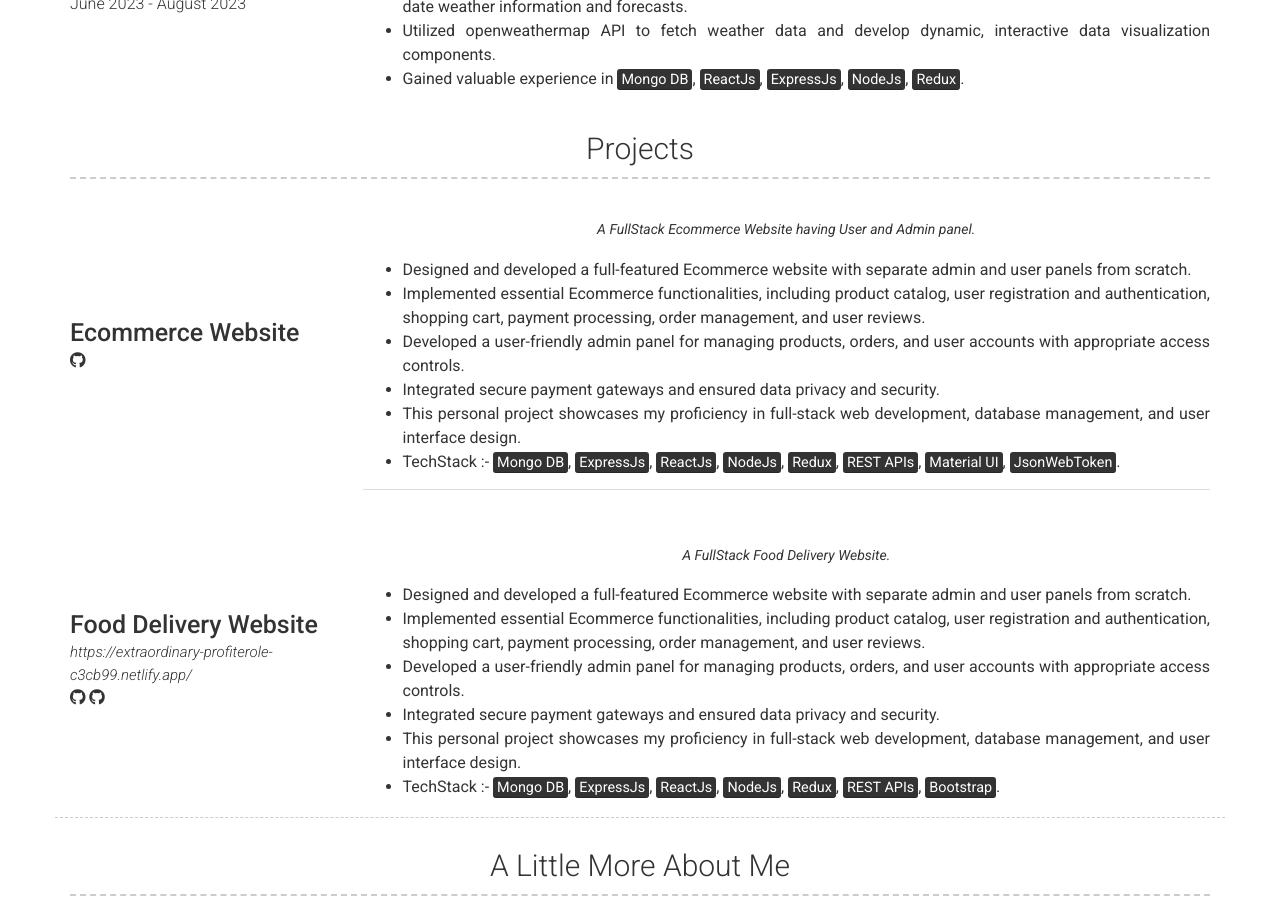
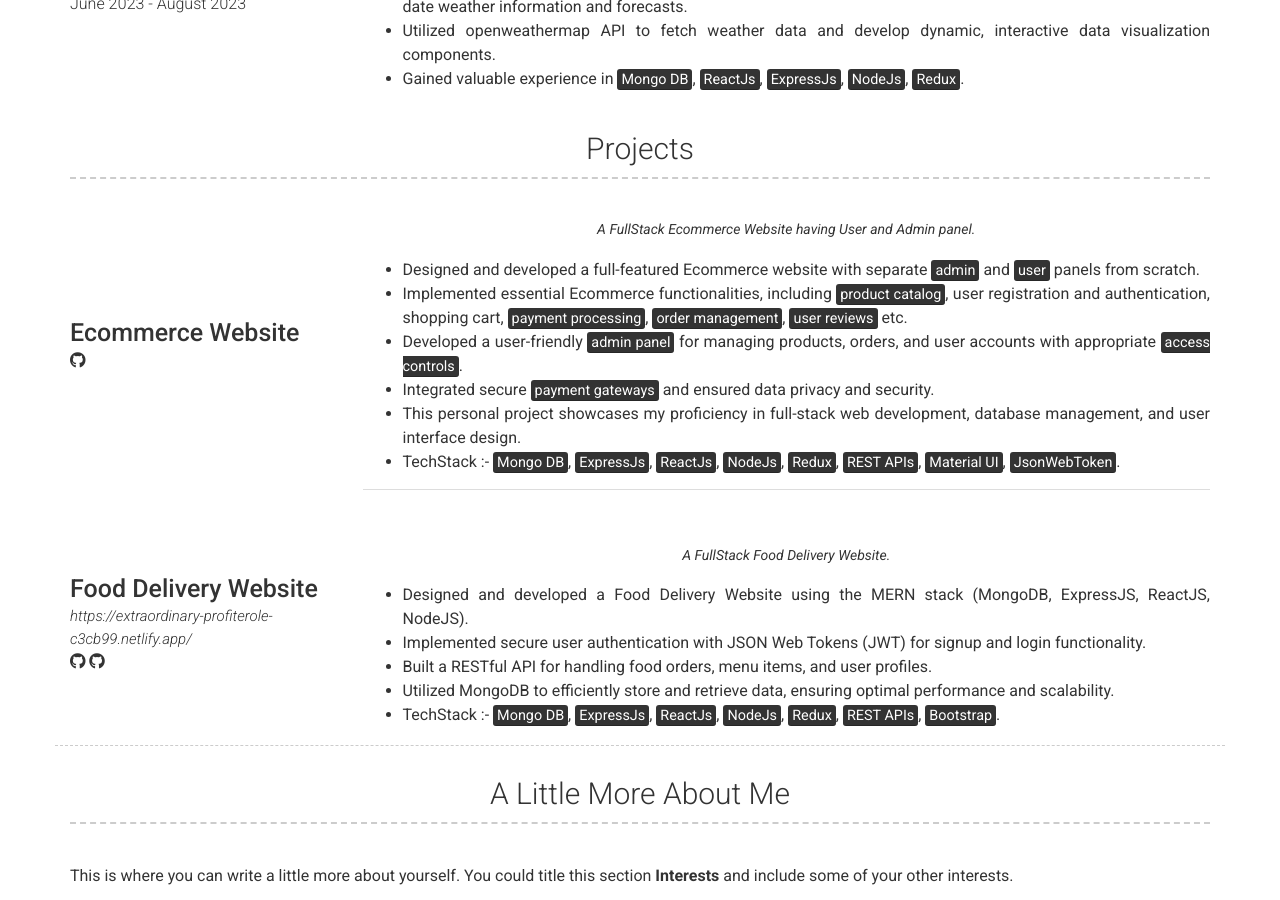
Before and after one commit to parwez-zafar/my-portfolio, a Jekyll site: the page built from index.md, in a window 1280 px wide and 900 px high, scrolled down 1528 px. Built offline with Jekyll 4.4.1, drawn with Linux system fonts in a browser that asks for light colours; nearby versions of some CDN libraries.

Commit message:
project added

```diff
--- a/_config.yml
+++ b/_config.yml
@@ -130,10 +130,10 @@ content:
         quote: >
           A FullStack Ecommerce Website having User and Admin panel.
         description: | # this will include new lines to allow paragraphs
-          - Designed and developed a full-featured Ecommerce website with separate admin and user panels from scratch.
-          - Implemented essential Ecommerce functionalities, including product catalog, user registration and authentication, shopping cart, payment processing, order management, and user reviews.
-          - Developed a user-friendly admin panel for managing products, orders, and user accounts with appropriate access controls.
-          - Integrated secure payment gateways and ensured data privacy and security.
+          - Designed and developed a full-featured Ecommerce website with separate <mark>admin</mark> and <mark>user</mark> panels from scratch.
+          - Implemented essential Ecommerce functionalities, including <mark>product catalog</mark>, user registration and authentication, shopping cart, <mark>payment processing</mark>, <mark>order management</mark>, <mark>user reviews</mark> etc.
+          - Developed a user-friendly  <mark>admin panel</mark> for managing products, orders, and user accounts with appropriate  <mark>access controls</mark>.
+          - Integrated secure <mark>payment gateways</mark> and ensured data privacy and security.
           - This personal project showcases my proficiency in full-stack web development, database management, and user interface design.
           - TechStack :- <mark>Mongo DB</mark>, <mark>ExpressJs</mark>, <mark>ReactJs</mark>, <mark>NodeJs</mark>, <mark>Redux</mark>, <mark>REST APIs</mark>, <mark>Material UI</mark>, <mark>JsonWebToken</mark>.
 
@@ -157,11 +157,10 @@ content:
         quote: >
           A FullStack Food Delivery Website.
         description: | # this will include new lines to allow paragraphs
-          - Designed and developed a full-featured Ecommerce website with separate admin and user panels from scratch.
-          - Implemented essential Ecommerce functionalities, including product catalog, user registration and authentication, shopping cart, payment processing, order management, and user reviews.
-          - Developed a user-friendly admin panel for managing products, orders, and user accounts with appropriate access controls.
-          - Integrated secure payment gateways and ensured data privacy and security.
-          - This personal project showcases my proficiency in full-stack web development, database management, and user interface design.
+          - Designed and developed a Food Delivery Website using the MERN stack (MongoDB, ExpressJS, ReactJS, NodeJS).
+          - Implemented secure user authentication with JSON Web Tokens (JWT) for signup and login functionality.
+          - Built a RESTful API for handling food orders, menu items, and user profiles.
+          - Utilized MongoDB to efficiently store and retrieve data, ensuring optimal performance and scalability.
           - TechStack :- <mark>Mongo DB</mark>, <mark>ExpressJs</mark>, <mark>ReactJs</mark>, <mark>NodeJs</mark>, <mark>Redux</mark>, <mark>REST APIs</mark>, <mark>Bootstrap</mark>.
 
   - title: A Little More About Me
```
